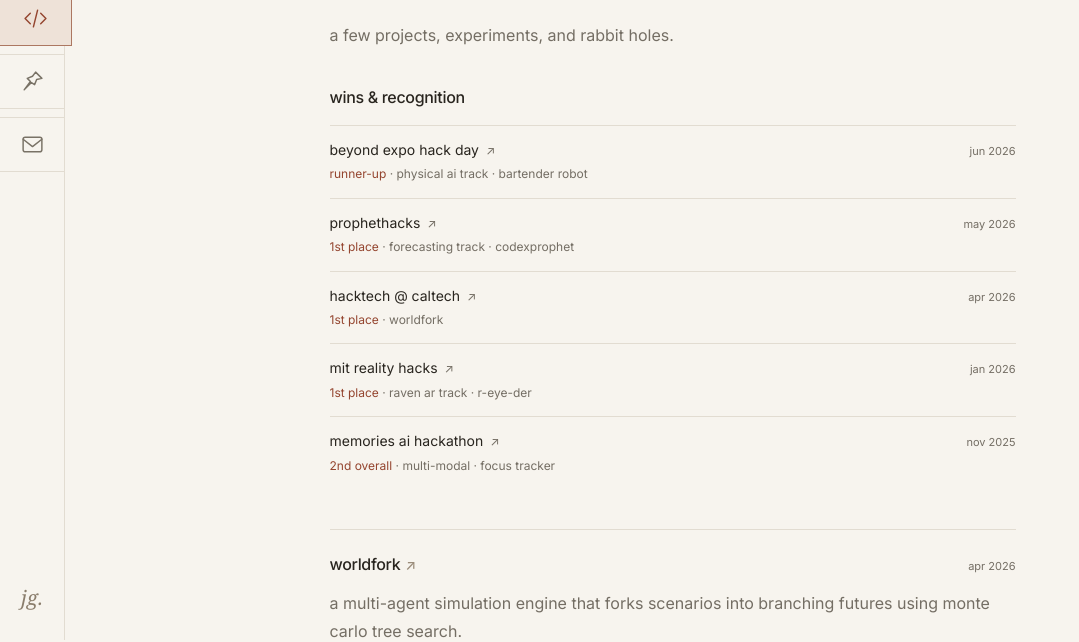
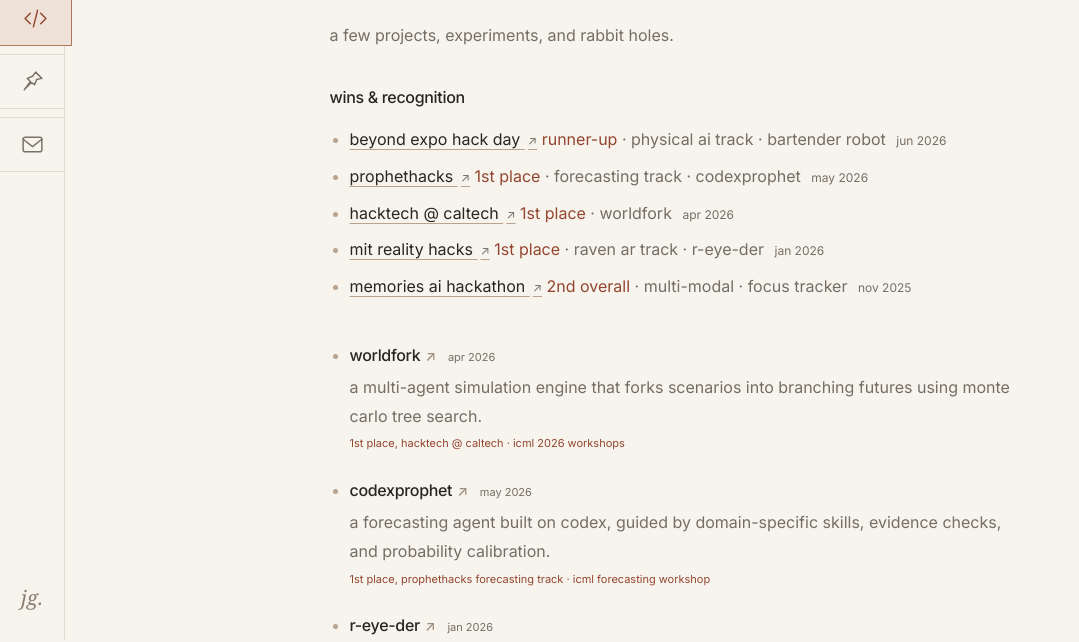
Before and after one commit to james-gui/james-gui-website, a website: page public/projects.html in a window 1280 px wide. Shown: the part 160-802 px from the top of the page, without its empty margins (0-1079 px from the left). Drawn offline with Linux system fonts and the light colour scheme.

Commit message:
Update Site source

```diff
--- a/public/styles.css
+++ b/public/styles.css
@@ -73,24 +73,26 @@ p { margin: 0 0 21px; }
 .home-recognition + .social-links { margin-top: 12px; }
 .recognition { margin-bottom: 40px; scroll-margin-top: 32px; }
 .recognition h2 { margin-bottom: 16px; }
-.recognition-list { list-style: none; padding: 0; margin: 0; }
-.recognition-row { display: grid; grid-template-columns: minmax(0, 1fr) auto; gap: 10px 20px; align-items: baseline; padding: 13px 0; border-top: 1px solid var(--line); }
-.recognition-link { display: block; min-width: 0; text-decoration: none; }
-.recognition-event { display: block; font-size: 14px; line-height: 1.6; }
+.recognition-list { list-style: disc; padding-left: 20px; margin: 0; }
+.recognition-row + .recognition-row { margin-top: 8px; }
+.recognition-row::marker, .project::marker { color: #b7a38e; }
+.recognition-link { text-decoration: none; }
+.recognition-event { text-decoration: underline; text-decoration-color: #b7a38e; text-underline-offset: 4px; }
 .recognition-arrow { font-size: 12px; color: var(--muted); margin-left: 3px; }
-.recognition-detail { display: block; font-size: 12px; line-height: 1.7; color: var(--muted); margin-top: 3px; }
+.recognition-detail { color: var(--muted); }
 .recognition-result { color: var(--accent); }
-.recognition-row time { font-size: 11px; color: var(--muted); white-space: nowrap; }
+.recognition-row time { font-size: 12px; color: var(--muted); white-space: nowrap; margin-left: 6px; }
 .recognition-link:hover .recognition-event { color: var(--accent); }
 
-.project-list { margin: 0; padding: 0; list-style: none; }
-.project { padding: 22px 0 24px; border-top: 1px solid var(--line); scroll-margin-top: 28px; }
-.project-top { display: flex; justify-content: space-between; align-items: baseline; gap: 18px; }
+.project-list { margin: 0 0 24px; padding-left: 20px; list-style: disc; }
+.project { scroll-margin-top: 28px; }
+.project + .project { margin-top: 22px; }
+.project-top { display: flex; flex-wrap: wrap; align-items: baseline; gap: 4px 12px; }
 .project h2 { margin: 0; }
 .project h2 a { text-decoration: none; }
 .external-arrow { color: #9b8c7a; font-size: 14px; margin-left: 5px; }
 .project time, .project-year { font-size: 11px; color: var(--muted); flex-shrink: 0; }
-.project p { font-size: inherit; color: var(--muted); margin: 12px 0 10px; line-height: inherit; }
+.project p { font-size: inherit; color: var(--muted); margin: 5px 0 4px; line-height: inherit; }
 .project-note { font-size: 11px; color: var(--accent); }
 .subsection { margin-top: 42px; }
 .experience { display: flex; justify-content: space-between; gap: 20px; border-top: 1px solid var(--line); padding: 14px 0; font-size: 13px; }
@@ -193,7 +195,6 @@ p { margin: 0 0 21px; }
   .page-footer { padding: 38px 27px 25px; font-size: 9px; }
   .now { margin-top: 33px; }
   .project-top { gap: 10px; }
-  .recognition-row { gap: 10px; }
   .project h2 { font-size: 16px; }
   .project p { font-size: inherit; }
   .section-heading { align-items: baseline; }
```
